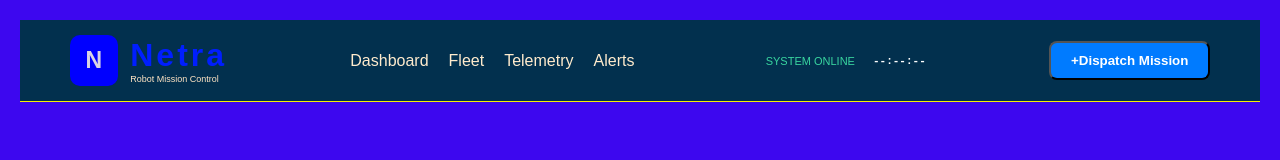
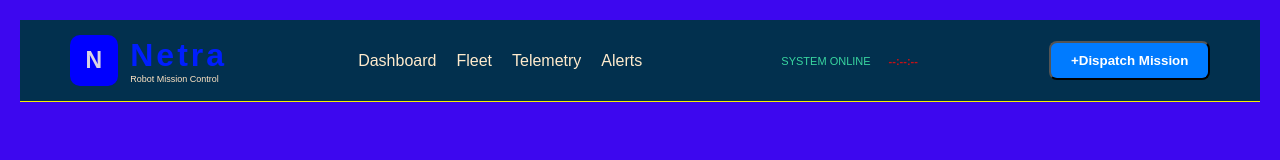
Before and after one commit to tarangpeyyeti777/Netra, a plain HTML site: page index.html in a window 1280 px wide. Drawn offline with Linux system fonts and the light colour scheme.

Commit message:
version2 21-11-2026

```diff
--- a/style.css
+++ b/style.css
@@ -88,7 +88,7 @@ nav a:hover{
     border-radius: 50%;
 }
 #clock{
-    color: rgb(255, 255, 255);
-    font-family: monospace;
+    color: rgba(233, 12, 12, 0.851);
+    font-family: Arial, Helvetica, sans-serif;
     margin-left:10px;
 }
```
